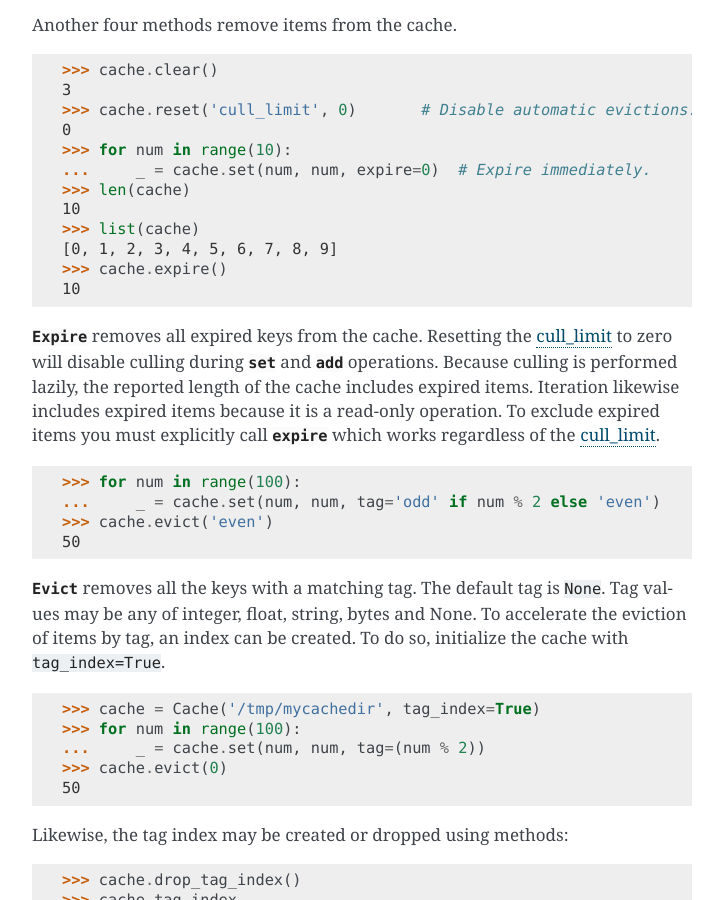
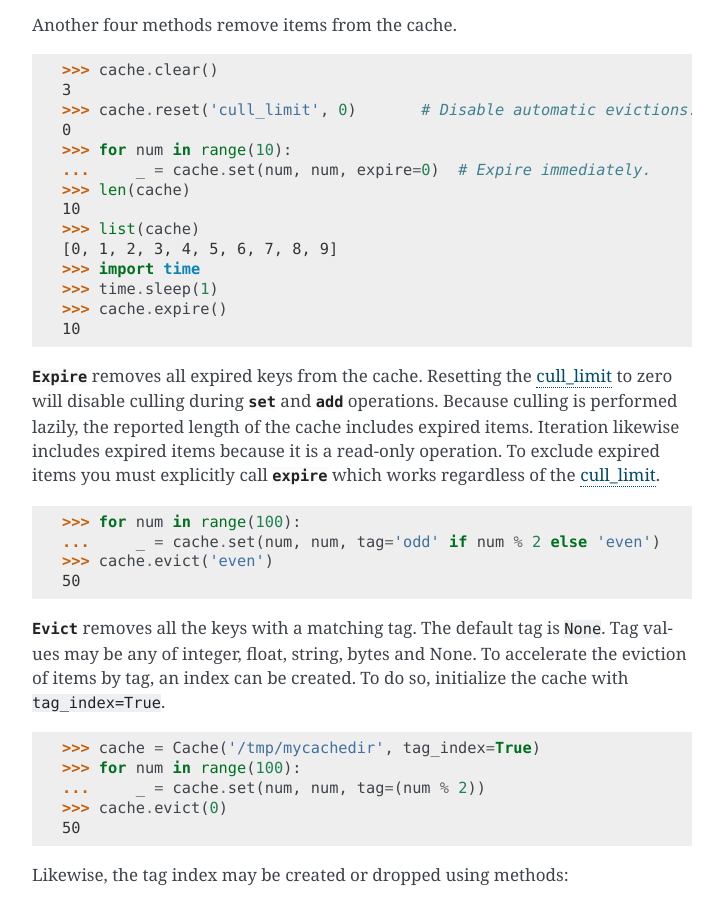
Before and after one commit to grantjenks/python-diskcache, a Sphinx documentation site: the page built from docs/tutorial.rst, in a window 1280 px wide and 900 px high, scrolled down 4196 px. Shown: the whole window, without its empty margins (388-1111 px from the left). Built offline with Sphinx 7.4.7, drawn with Linux system fonts in a browser that asks for light colours.

Commit message:
Add delay before expire

```diff
--- a/docs/tutorial.rst
+++ b/docs/tutorial.rst
@@ -201,6 +201,8 @@ Another four methods remove items from the cache.
     10
     >>> list(cache)
     [0, 1, 2, 3, 4, 5, 6, 7, 8, 9]
+    >>> import time
+    >>> time.sleep(1)
     >>> cache.expire()
     10
 
```
